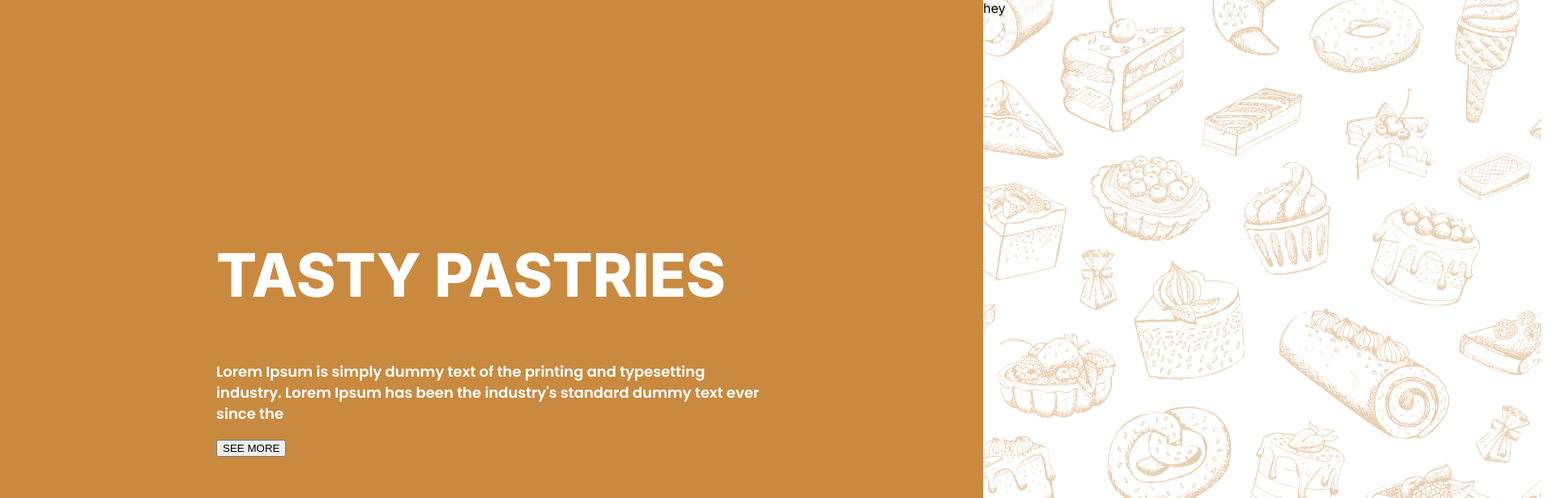
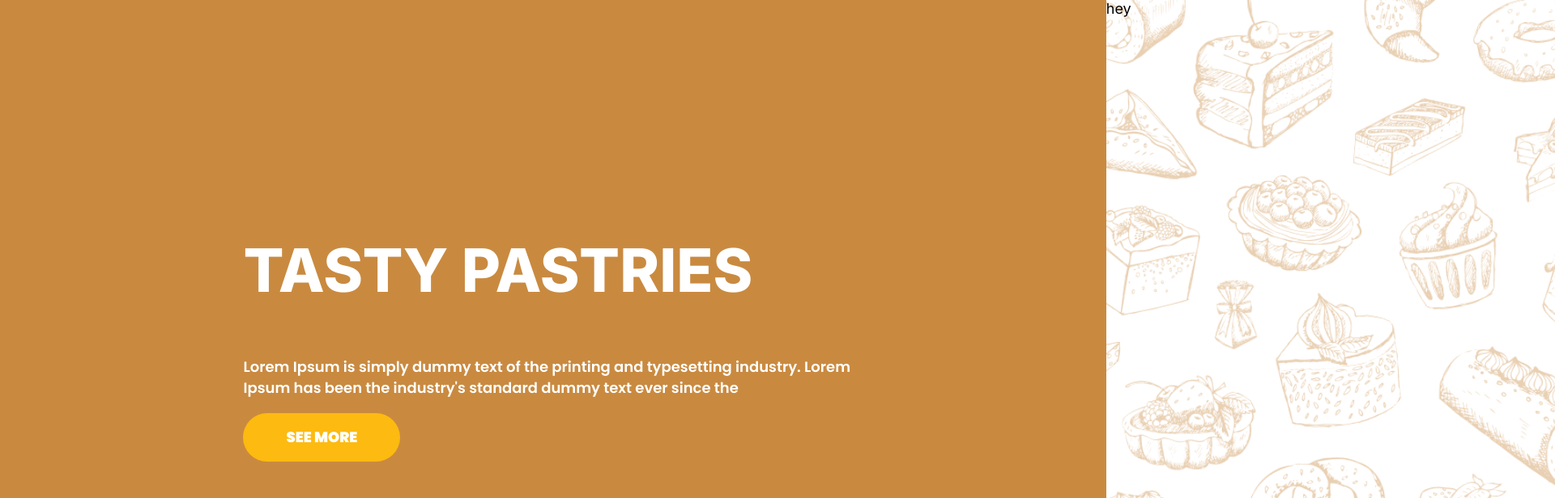
Before and after one commit to mahamfathy/menu-upskilling-task, an Angular app: page / in a window 1280 px wide. Shown: the top 616 px of the page at 81% size, 1920 px wide, since content can reach past the window. Built offline with nearby package versions, Linux system fonts and the light colour scheme.

Commit message:
finish button scss

```diff
--- a/src/app/main-page/main-page.component.html
+++ b/src/app/main-page/main-page.component.html
@@ -7,7 +7,7 @@
         industry. Lorem Ipsum has been the industry's standard dummy text ever
         since the
       </p>
-      <button>SEE MORE</button>
+      <button class="btn">See more</button>
     </div>
   </div>
   <div class="col2">hey</div>
--- a/src/app/main-page/main-page.component.scss
+++ b/src/app/main-page/main-page.component.scss
@@ -1,4 +1,5 @@
 @import "../../assets/sass/abstract/variables";
+@import "../../assets/sass/components/button";
 .row {
   display: flex;
   width: 100%;
--- a/src/assets/sass/components/_button.scss
+++ b/src/assets/sass/components/_button.scss
@@ -0,0 +1,57 @@
+@import "../abstract/variables";
+.btn {
+  &,
+  &:link,
+  &:visited {
+    width: 194px;
+    height: 60px;
+    text-transform: uppercase;
+    text-decoration: none;
+    display: inline-block;
+    border-radius: 30px;
+    transition: all 0.2s;
+    position: relative;
+    background-color: $color-button;
+    color: $color-white;
+    font-family: Poppins;
+    font-size: 18px;
+    font-weight: 900;
+    line-height: 24px;
+    text-align: center;
+    text-underline-position: from-font;
+    text-decoration-skip-ink: none;
+    border: none;
+    cursor: pointer;
+  }
+
+  &:hover {
+    transform: translateY(-3px);
+    box-shadow: 0 1rem 2rem rgba($color-black, 0.2);
+    background-color: $color-white;
+    color: $color-button;
+    &::after {
+      transform: scaleX(1.4) scaleY(1.6);
+      opacity: 0;
+    }
+  }
+
+  &:active,
+  &:focus {
+    outline: none;
+    transform: translateY(-1px);
+    box-shadow: 0 0.5rem 1rem rgba($color-black, 0.2);
+  }
+
+  &::after {
+    content: "";
+    display: inline-block;
+    height: 100%;
+    width: 100%;
+    border-radius: 10rem;
+    position: absolute;
+    top: 0;
+    left: 0;
+    z-index: -1;
+    transition: all 0.4s;
+  }
+}
--- a/src/index.html
+++ b/src/index.html
@@ -11,7 +11,7 @@
       rel="stylesheet"
     />
     <link
-      href="https://fonts.googleapis.com/css2?family=Poppins:wght@600&display=swap"
+      href="https://fonts.googleapis.com/css2?family=Poppins:wght@600;900&display=swap"
       rel="stylesheet"
     />
   </head>
--- a/src/styles.scss
+++ b/src/styles.scss
@@ -11,6 +11,7 @@ body {
   margin: 0;
   padding: 0;
   font-family: "inter", sans-serif;
+  font-size: 18px;
 }
 .row {
   height: 100vh;
```
